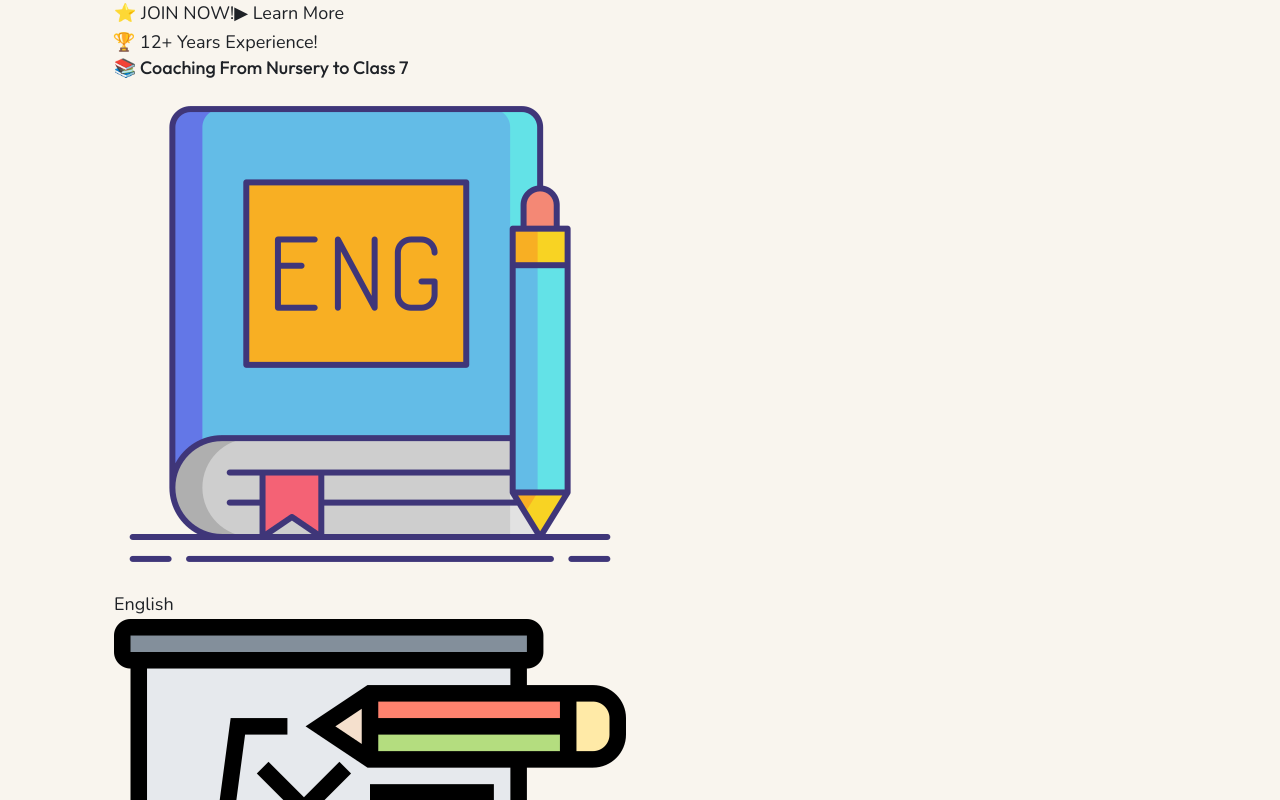
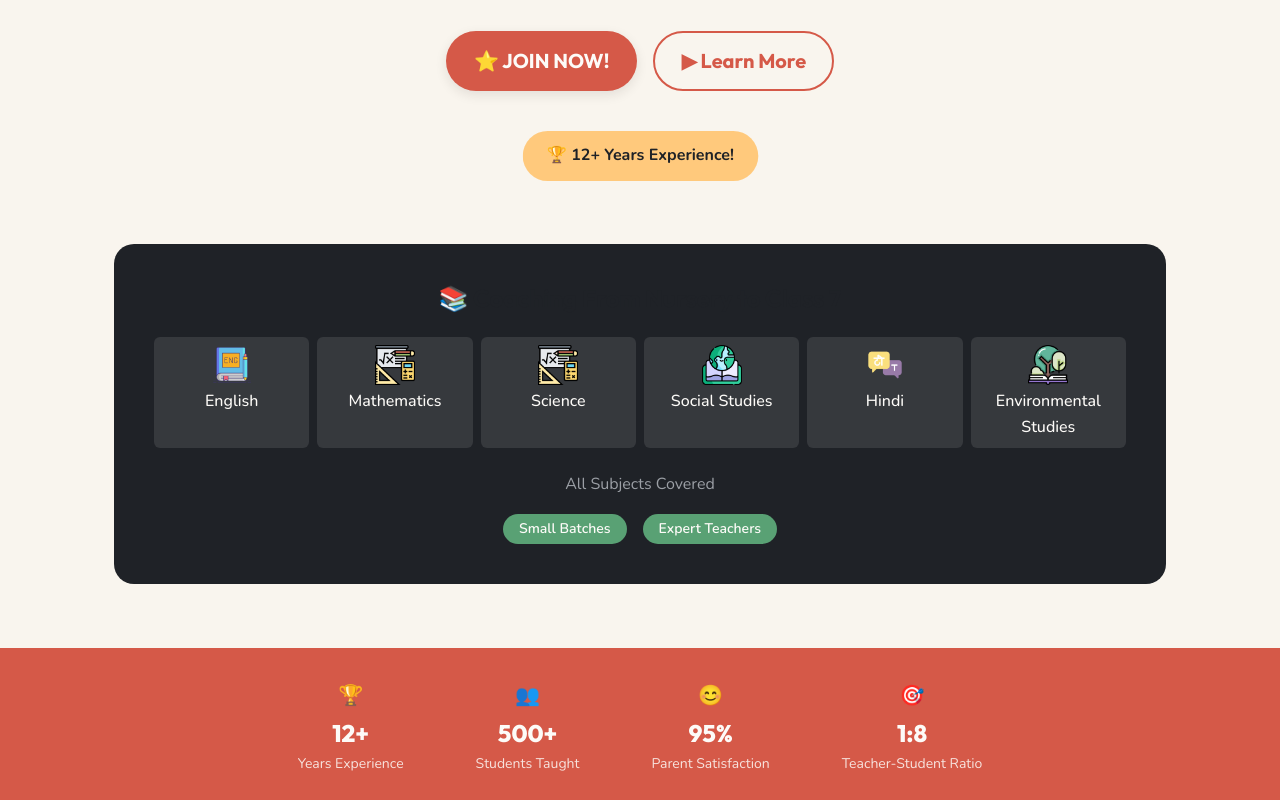
Before and after one commit to saranshseth93/gyaan-pathshala, a React (Vite) app: page / in a window 1280 px wide. Shown: the part 1300-2100 px from the top of the page. Built offline with nearby package versions, Linux system fonts and the light colour scheme.

Commit message:
feat: redesign hero section and trust strip with warm palette
Co-Authored-By: Claude Opus 4.6 (1M context) <noreply@anthropic.com>

```diff
--- a/src/App.css
+++ b/src/App.css
@@ -380,3 +380,198 @@ img {
 @media (max-width: 480px) {
   .hero-carousel { height: 65vh; }
 }
+
+/* ===== HERO SECTION ===== */
+.hero {
+  padding: calc(var(--space-3xl) + 60px) 0 var(--space-2xl);
+  background: var(--color-cream);
+  text-align: center;
+}
+
+.hero-content { margin-bottom: var(--space-2xl); }
+
+.hero-logo {
+  width: clamp(140px, 20vw, 220px);
+  height: auto;
+  margin: 0 auto var(--space-lg);
+}
+
+.hero-heading {
+  font-family: var(--font-display);
+  font-size: var(--text-3xl);
+  color: var(--color-charcoal);
+  margin-bottom: var(--space-md);
+  font-weight: 700;
+}
+
+.hero-description {
+  font-size: var(--text-lg);
+  color: var(--color-charcoal-light);
+  max-width: 60ch;
+  margin: 0 auto var(--space-xl);
+  line-height: 1.7;
+}
+
+.hero-buttons {
+  display: flex;
+  gap: var(--space-md);
+  justify-content: center;
+  margin-bottom: var(--space-xl);
+  flex-wrap: wrap;
+}
+
+.btn-primary {
+  background: var(--color-terracotta);
+  color: var(--color-white-warm);
+  padding: 14px 28px;
+  border-radius: var(--radius-full);
+  font-size: var(--text-lg);
+  font-weight: 700;
+  font-family: var(--font-display);
+  transition: background var(--duration-fast) var(--ease-out),
+              transform var(--duration-fast) var(--ease-out);
+  box-shadow: var(--shadow-md);
+  min-height: 48px;
+}
+.btn-primary:hover {
+  background: var(--color-terracotta-dark);
+  transform: translateY(-1px);
+}
+
+.btn-secondary {
+  background: transparent;
+  color: var(--color-terracotta);
+  border: 2px solid var(--color-terracotta);
+  padding: 12px 26px;
+  border-radius: var(--radius-full);
+  font-size: var(--text-lg);
+  font-weight: 700;
+  font-family: var(--font-display);
+  transition: all var(--duration-fast) var(--ease-out);
+  min-height: 48px;
+}
+.btn-secondary:hover {
+  background: var(--color-terracotta);
+  color: var(--color-white-warm);
+}
+
+.experience-badge {
+  background: oklch(0.88 0.12 70);
+  color: var(--color-charcoal);
+  padding: 12px 24px;
+  border-radius: var(--radius-full);
+  font-size: var(--text-sm);
+  font-weight: 700;
+  display: inline-block;
+}
+
+.subjects-overview {
+  background: var(--color-charcoal);
+  color: var(--color-white-warm);
+  padding: var(--space-xl);
+  border-radius: var(--radius-lg);
+  margin-top: var(--space-xl);
+}
+
+.subjects-title {
+  font-family: var(--font-display);
+  font-size: var(--text-xl);
+  margin-bottom: var(--space-lg);
+  text-align: center;
+  font-weight: 700;
+}
+
+.subjects-grid {
+  display: grid;
+  grid-template-columns: repeat(auto-fit, minmax(130px, 1fr));
+  gap: var(--space-sm);
+  margin-bottom: var(--space-lg);
+}
+
+.subject-tag {
+  background: oklch(0.99 0.005 80 / 0.1);
+  padding: var(--space-sm) var(--space-md);
+  border-radius: var(--radius-sm);
+  text-align: center;
+  font-weight: 500;
+  font-size: var(--text-sm);
+  display: flex;
+  flex-direction: column;
+  align-items: center;
+  gap: var(--space-xs);
+}
+
+.subject-icons { width: 40px; height: 40px; object-fit: contain; }
+
+.subjects-note {
+  text-align: center;
+  color: oklch(0.70 0.01 260);
+  margin-bottom: var(--space-md);
+  font-size: var(--text-sm);
+}
+
+.subjects-features {
+  display: flex;
+  justify-content: center;
+  gap: var(--space-md);
+  flex-wrap: wrap;
+}
+
+.feature-tag {
+  background: var(--color-sage);
+  color: var(--color-white-warm);
+  padding: var(--space-xs) var(--space-md);
+  border-radius: var(--radius-full);
+  font-size: var(--text-xs);
+  font-weight: 600;
+}
+
+/* ===== TRUST STRIP ===== */
+.stats {
+  padding: var(--space-lg) 0;
+  background: var(--color-terracotta);
+  color: var(--color-white-warm);
+}
+
+.stats-grid {
+  display: flex;
+  justify-content: center;
+  gap: var(--space-xl);
+  flex-wrap: wrap;
+  text-align: center;
+}
+
+.stat-item {
+  display: flex;
+  flex-direction: column;
+  align-items: center;
+  padding: var(--space-sm) var(--space-md);
+}
+
+.stat-icon { font-size: 20px; margin-bottom: 2px; }
+
+.stat-number {
+  font-family: var(--font-display);
+  font-size: var(--text-xl);
+  font-weight: 800;
+}
+
+.stat-label {
+  font-size: var(--text-xs);
+  opacity: 0.85;
+}
+
+@media (max-width: 768px) {
+  .hero { padding: calc(var(--space-2xl) + 50px) 0 var(--space-xl); }
+  .hero-buttons { flex-direction: column; align-items: center; }
+  .btn-primary, .btn-secondary { width: 100%; max-width: 280px; }
+  .subjects-grid { grid-template-columns: repeat(2, 1fr); }
+  .stats-grid { gap: var(--space-md); }
+}
+
+@media (max-width: 480px) {
+  .subjects-grid { grid-template-columns: repeat(2, 1fr); }
+  .subjects-overview { padding: var(--space-lg); }
+  .stats-grid { gap: var(--space-sm); }
+  .stat-item { padding: var(--space-xs); }
+}
```
